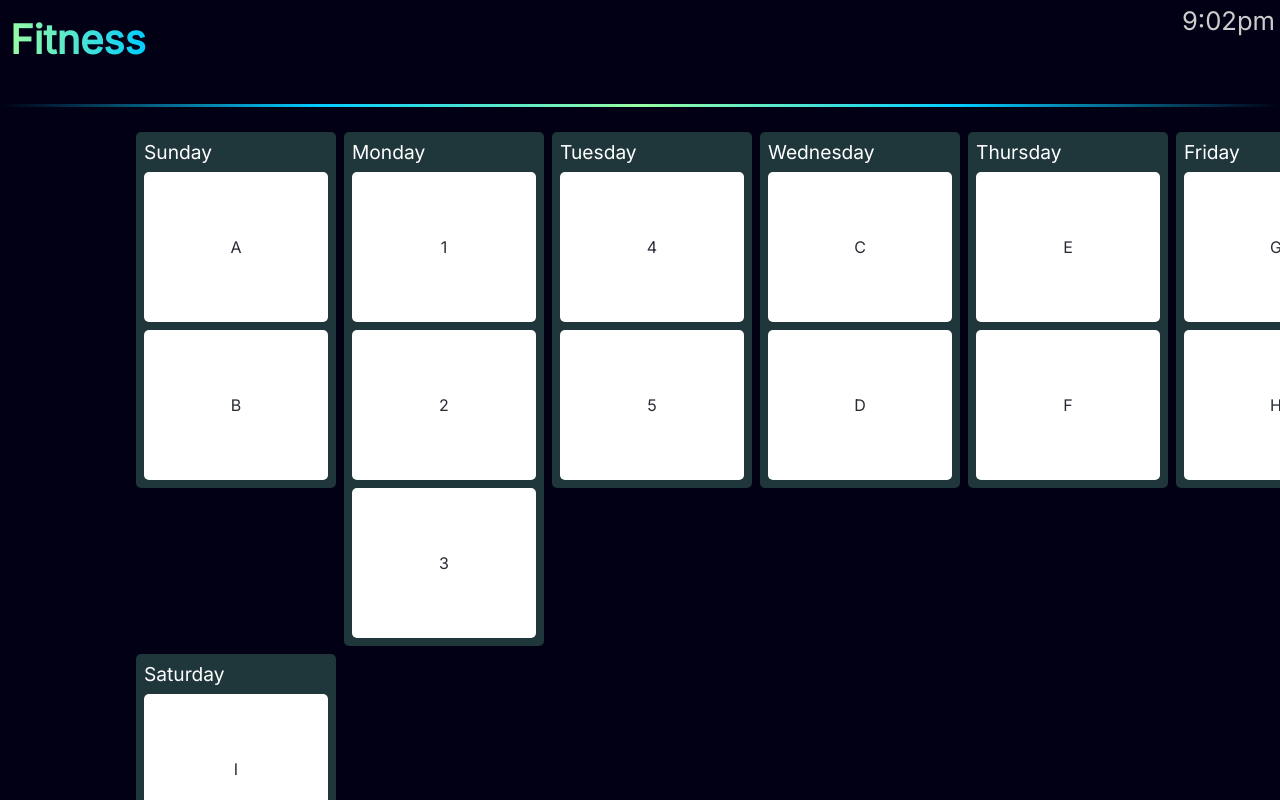
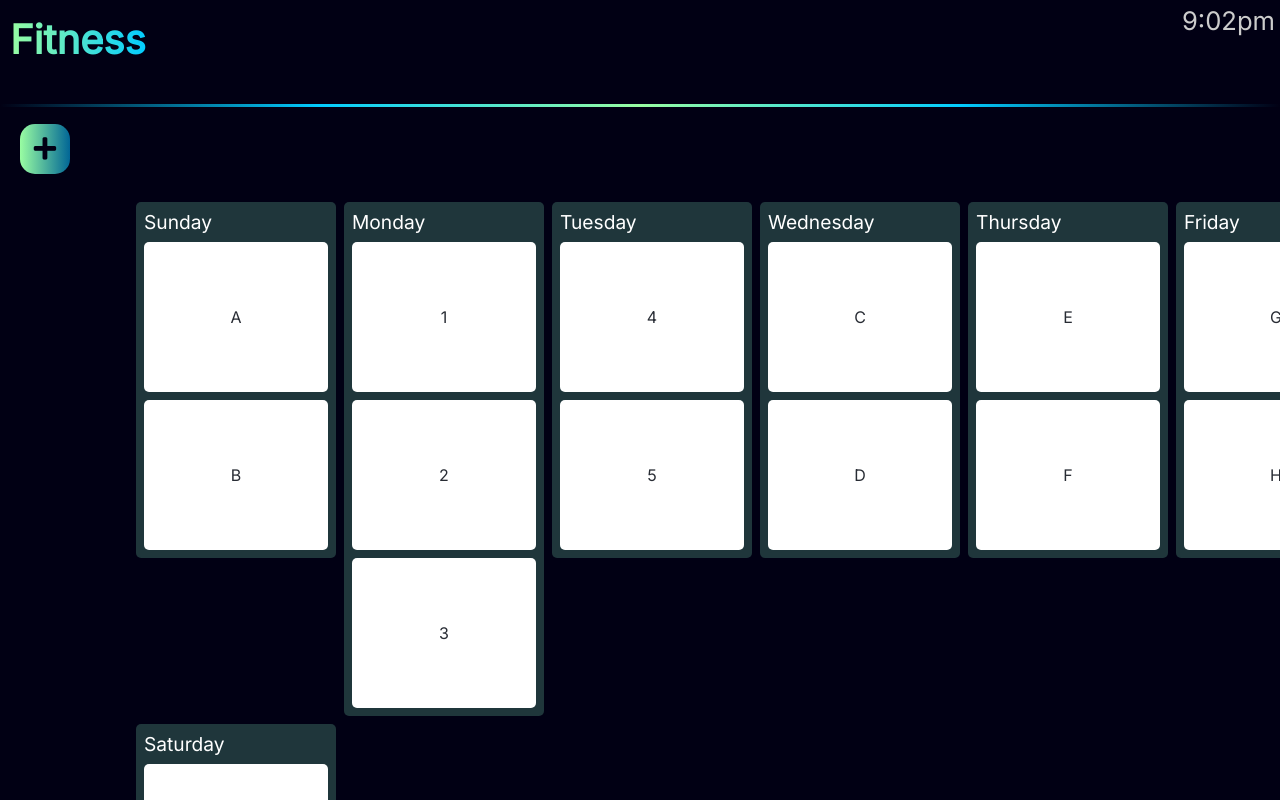
Before and after one commit to VScacchitti/CommunityFitness-project-3, a React (Create React App) app in the folder client/: page /plan in a window 1280 px wide. Shown: the top 800 px of the page. Built offline with nearby package versions, Linux system fonts and the light colour scheme.

Commit message:
adding whole group/new day, need to add individual items next

```diff
--- a/client/src/App.css
+++ b/client/src/App.css
@@ -80,6 +80,7 @@ header .logo {
   max-height: 75px;
   border-radius: 15px;
   transition: background 1s ease-out;
+  cursor: pointer;
 }
 .buttons button:hover,
 .buttons button:active {
@@ -186,3 +187,26 @@ header .logo {
     transform: translateX(-50%);
   }
 }
+.add-to-calendar {
+  justify-content: flex-start;
+  margin: 20px;
+}
+.add-to-calendar button {
+  background: linear-gradient(to right, #99fda2, #016696);
+  border: none;
+  width: 10vw;
+  max-width: 50px;
+  height: 10vw;
+  max-height: 50px;
+  border-radius: 15px;
+  transition: background 1s ease-out;
+  cursor: pointer;
+}
+.add-to-calendar button:hover,
+.add-to-calendar button:active {
+  background: #99fda2;
+}
+.add-to-calendar i {
+  font-size: 1.6rem;
+  color: #010014;
+}
--- a/client/src/App.js
+++ b/client/src/App.js
@@ -7,15 +7,15 @@ import Signup from "./pages/Signup";
 import Login from "./pages/Login";
 import DragNDrop from "./components/DragNDrop";
 
-const data = [
-  { title: "Sunday", items: ["A", "B"] },
-  { title: "Monday", items: ["1", "2", "3"] },
-  { title: "Tuesday", items: ["4", "5"] },
-  { title: "Wednesday", items: ["C", "D"] },
-  { title: "Thursday", items: ["E", "F"] },
-  { title: "Friday", items: ["G", "H"] },
-  { title: "Saturday", items: ["I", "J"] },
-];
+// const data = [
+//   { title: "Sunday", items: ["A", "B"] },
+//   { title: "Monday", items: ["1", "2", "3"] },
+//   { title: "Tuesday", items: ["4", "5"] },
+//   { title: "Wednesday", items: ["C", "D"] },
+//   { title: "Thursday", items: ["E", "F"] },
+//   { title: "Friday", items: ["G", "H"] },
+//   { title: "Saturday", items: ["I", "J"] },
+// ];
 
 function App() {
   return (
@@ -32,7 +32,7 @@ function App() {
           <Login />
         </Route>
         <Route exact path={"/plan"}>
-          <DragNDrop data={data} />
+          <DragNDrop />
         </Route>
       </Switch>
     </Router>
--- a/client/src/components/DragNDrop.js
+++ b/client/src/components/DragNDrop.js
@@ -1,6 +1,17 @@
 import React, { useState, useRef } from "react";
+import Container from "./Container";
 
-function DragNDrop({ data }) {
+function DragNDrop() {
+  const data = [
+    { title: "Sunday", items: ["A", "B"] },
+    { title: "Monday", items: ["1", "2", "3"] },
+    { title: "Tuesday", items: ["4", "5"] },
+    { title: "Wednesday", items: ["C", "D"] },
+    { title: "Thursday", items: ["E", "F"] },
+    { title: "Friday", items: ["G", "H"] },
+    { title: "Saturday", items: ["I", "J"] },
+  ];
+
   const [list, setList] = useState(data);
   const [dragging, setDragging] = useState(false);
 
@@ -68,8 +79,18 @@ function DragNDrop({ data }) {
     return "dnd-item";
   };
 
+  const handleAdd = () => {
+    console.log("Adding an item");
+    setList([...list, { title: "Newday", items: ["New"] },]);
+  };
+
   return (
-
+    <Container>
+      <div className="add-to-calendar">
+        <button onClick={handleAdd}>
+          <i className="fas fa-plus"></i>
+        </button>
+      </div>
       <div className="drag-n-drop">
         {list.map((group, gIndex) => (
           <div
@@ -79,7 +100,11 @@ function DragNDrop({ data }) {
             //if we are dragging and positive number of items in a group. 0 would be false.
             //then we want to handleDragEnter
             //we don't have an item in this case so we can set default of item Index to 0.
-          onDragEnter={dragging && !group.items.length ? (e) => handleDragEnter(e, {gIndex, iIndex: 0}) : null}
+            onDragEnter={
+              dragging && !group.items.length
+                ? (e) => handleDragEnter(e, { gIndex, iIndex: 0 })
+                : null
+            }
           >
             <div className="dnd-day-title">{group.title}</div>
             {group.items.map((item, iIndex) => (
@@ -97,7 +122,9 @@ function DragNDrop({ data }) {
                 }
                 //can't use onDragEnd bc unpredicted behavior and could break things
                 key={item}
-              className={dragging ? getStyles({ gIndex, iIndex }) : "dnd-item"}
+                className={
+                  dragging ? getStyles({ gIndex, iIndex }) : "dnd-item"
+                }
               >
                 {item}
               </div>
@@ -105,6 +132,7 @@ function DragNDrop({ data }) {
           </div>
         ))}
       </div>
+    </Container>
   );
 }
 
```
Lines whose indentation alone changed are shown as unchanged.
